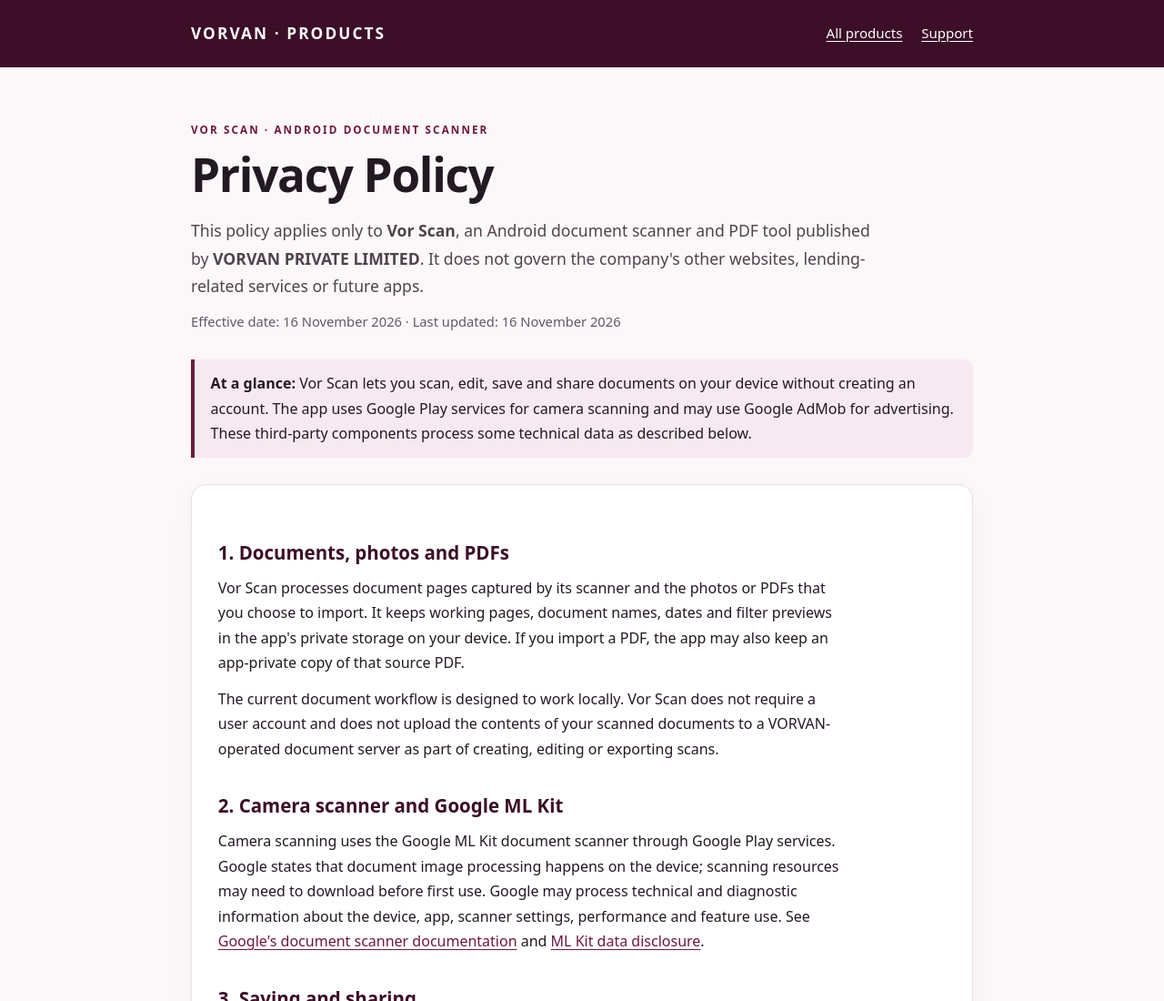
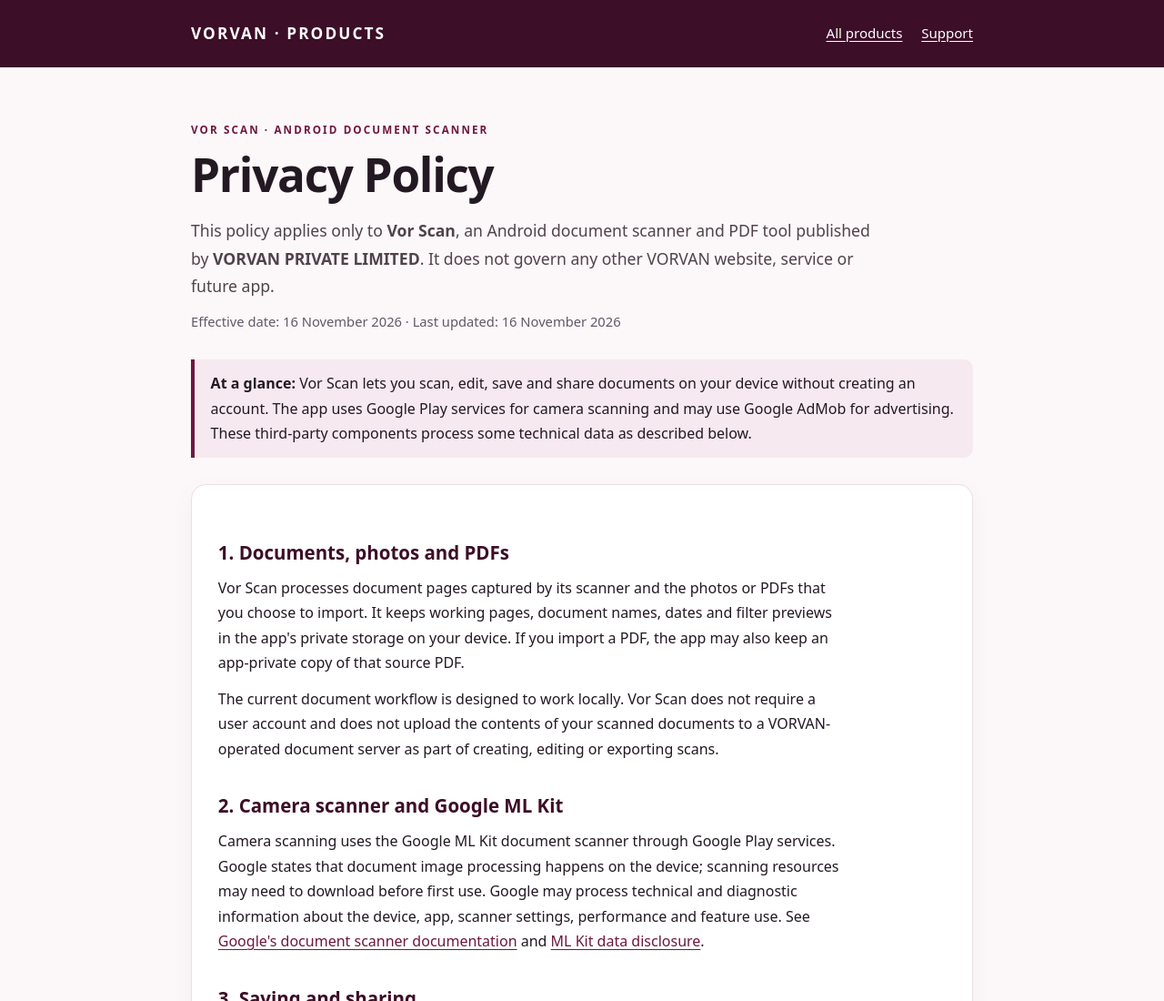
Before and after one commit to gobindatlkdr-cloud/vorvan-website, a plain HTML site: page products/vor-scan/privacy.html in a window 1280 px wide. Shown: the top 1100 px of the page at 91% size. Drawn offline with Linux system fonts and the light colour scheme.

Commit message:
docs: keep Vor Scan privacy fully independent of other services

```diff
--- a/products/vor-scan/privacy.html
+++ b/products/vor-scan/privacy.html
@@ -16,7 +16,7 @@
 <main class="wrap">
 <span class="eyebrow">Vor Scan · Android document scanner</span>
 <h1>Privacy Policy</h1>
-<p class="lead">This policy applies only to <strong>Vor Scan</strong>, an Android document scanner and PDF tool published by <strong>VORVAN PRIVATE LIMITED</strong>. It does not govern the company's other websites, lending-related services or future apps.</p>
+<p class="lead">This policy applies only to <strong>Vor Scan</strong>, an Android document scanner and PDF tool published by <strong>VORVAN PRIVATE LIMITED</strong>. It does not govern any other VORVAN website, service or future app.</p>
 <p class="meta">Effective date: 16 November 2026 · Last updated: 16 November 2026</p>
 <div class="notice"><strong>At a glance:</strong> Vor Scan lets you scan, edit, save and share documents on your device without creating an account. The app uses Google Play services for camera scanning and may use Google AdMob for advertising. These third-party components process some technical data as described below.</div>
 <div class="card">
```
